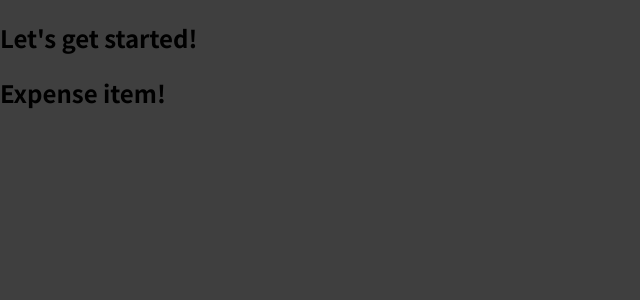
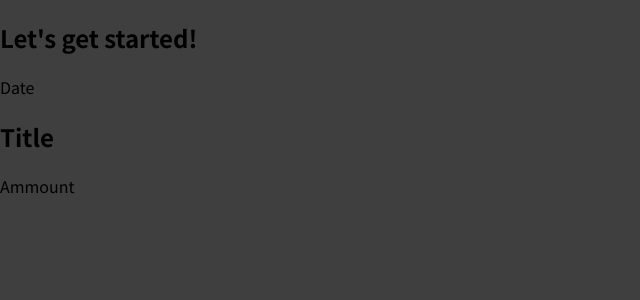
Before and after one commit to Sebastian-Constantin-Iacob/react_practice_projects, a JavaScript app in the folder react-complete-guide/: page / in a window 1280 px wide. Shown: the top 300 px of the page, without its empty margins (0-640 px from the left). Built offline with nearby package versions, Linux system fonts and the light colour scheme.

Commit message:
How to insert a more complex HTML to a component

```diff
--- a/react-complete-guide/src/components/ExpenseItem.js
+++ b/react-complete-guide/src/components/ExpenseItem.js
@@ -1,5 +1,5 @@
 function ExpenseItem(){
-    return <h2>Expense item!</h2>
+    return (<div><div>Date</div><div><h2>Title</h2><div>Ammount</div></div></div>)
 }
 
 export default ExpenseItem;
```
